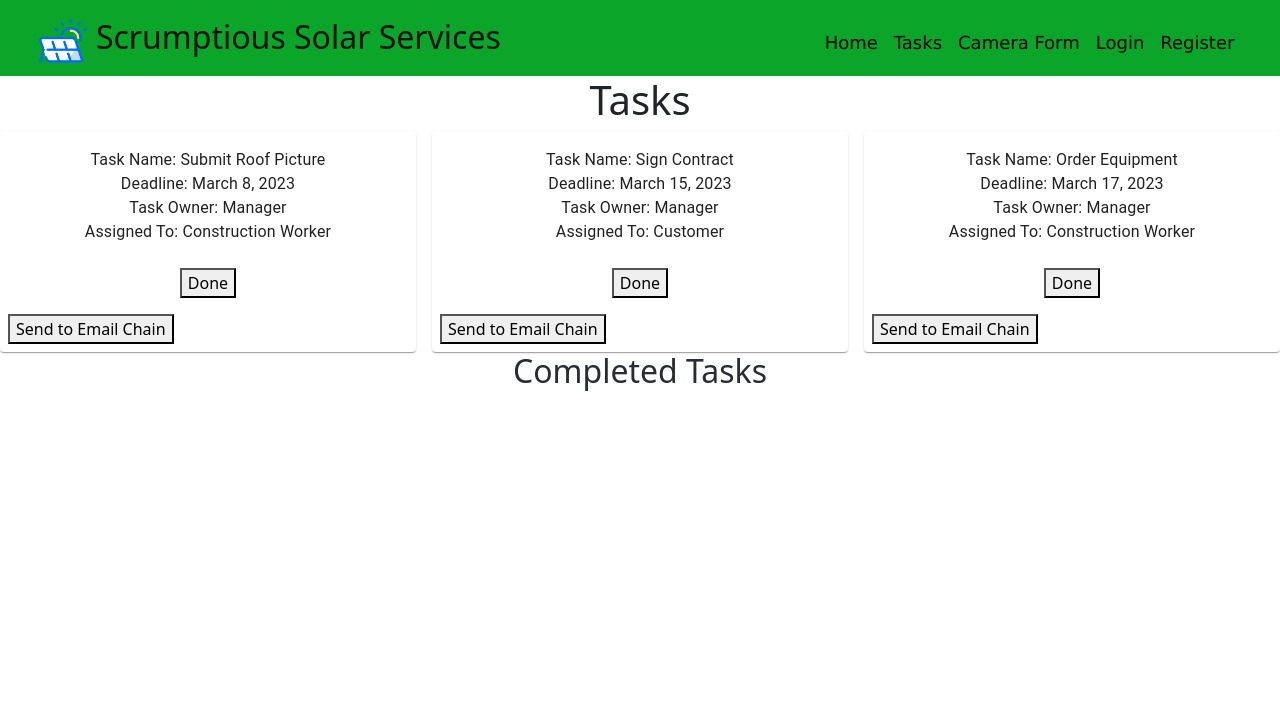
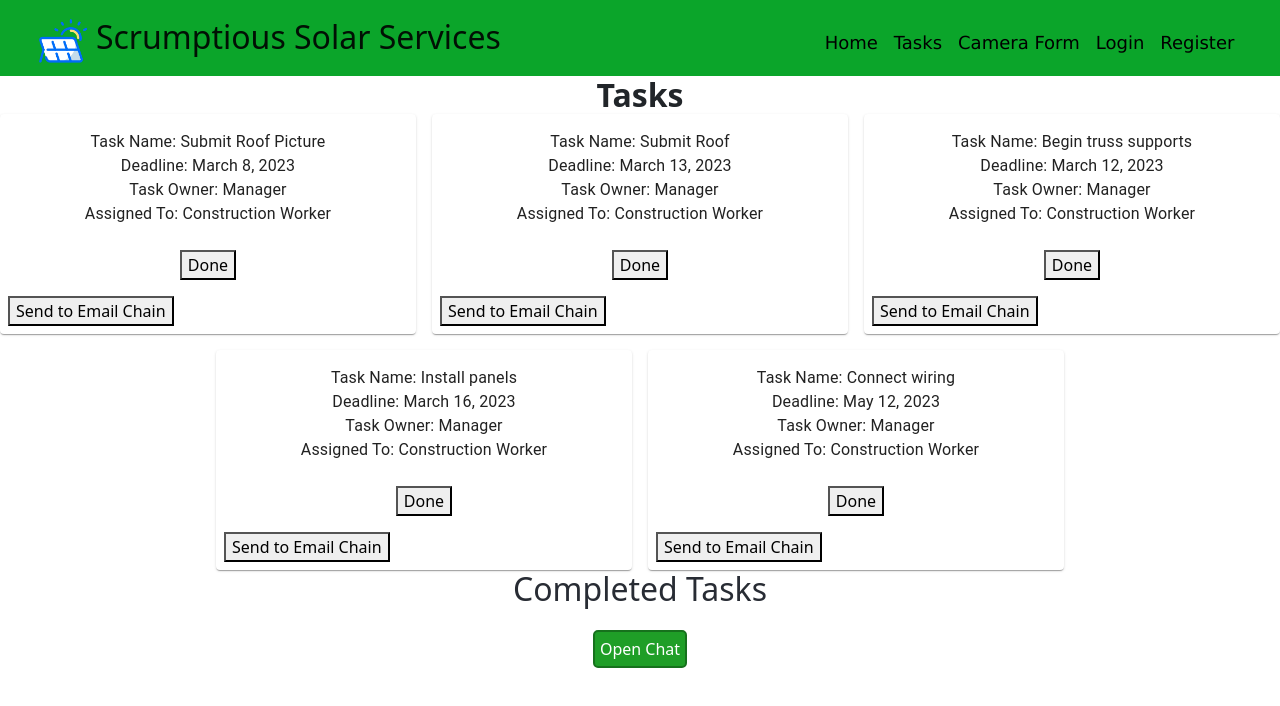
Before and after one commit to joshbernsteint/team11-scrumptious_7, a React (Create React App) app: page /tasks in a window 1280 px wide. Shown: the top 706 px of the page. Built offline with nearby package versions, Linux system fonts and the light colour scheme.

Commit message:
working demo

```diff
--- a/src/components/EmailChain.js
+++ b/src/components/EmailChain.js
@@ -13,9 +13,11 @@ function EmailChain() {
 
   useEffect(() => {
     // mock users
-    const user1 = { name: "Jasmine", email: "jperez11@stevens.edu" };
-    const user2 = { name: "Campbell", email: "ctedtsen@stevens.edu" };
-    setUsers([user1, user2]);
+    // const user1 = { name: "Jasmine", email: "jperez11@stevens.edu" };
+    // const user2 = { name: "Campbell", email: "ctedtsen@stevens.edu" };
+    const user3 = { name: "Josh B", email: "jbernst1@stevens.edu"};
+    const user4 = { name: "Josh G", email: "jgorman4@stevens.edu"};
+    setUsers([user3, user4]);
   }, []);
 
   const clickHandler = () => {
--- a/src/components/TaskDashboard.js
+++ b/src/components/TaskDashboard.js
@@ -4,6 +4,7 @@ import { useRef, useState, useEffect } from 'react'
 import TaskStatus from './TaskStatus';
 import NotificationBar from './NotificationBar';
 import ProgressBar from './ProgressBar';
+import UpdateProgressBar from './UpdateProgressBar';
 
 const priorities=[
     <img src="/priorities/p1.png" className="priority-Images"/>,
@@ -152,8 +153,11 @@ export function TaskDashboard(tasks) {
                         {notBar}
                     </Stack>
                 </Stack>
+            <Button href="/progress" variant='primary' style={{width: "15%", alignContent: "center"}}>See overall Progress</Button>
             </Card.Body>
             </Card>
+
+
 
         </div>
     )
--- a/src/components/TaskScreen.js
+++ b/src/components/TaskScreen.js
@@ -1,10 +1,11 @@
 import TaskStatus from "./TaskStatus"
-
+import JoinChat from "./chatLogs/JoinChat"
 
 export function TaskScreen(props) {
     return (
         <>
-            <TaskStatus/>
+            <TaskStatus tasks={props.tasks}/>
+            <JoinChat tasks={props.tasks}/>
         </>
     )
 }
--- a/src/components/TaskStatus.js
+++ b/src/components/TaskStatus.js
@@ -9,30 +9,31 @@ import {
   Typography,
 } from "@mui/material";
 
-function TaskStatus() {
-  const tasks = useRef([
-    {
-      id: "1",
-      name: "Submit Roof Picture",
-      due: "March 8, 2023",
-      owner: "Manager",
-      assignedTo: "Construction Worker",
-    },
-    {
-      id: "2",
-      name: "Sign Contract",
-      due: "March 15, 2023",
-      owner: "Manager",
-      assignedTo: "Customer",
-    },
-    {
-      id: "3",
-      name: "Order Equipment",
-      due: "March 17, 2023",
-      owner: "Manager",
-      assignedTo: "Construction Worker",
-    },
-  ]);
+function TaskStatus(props) {
+  // const tasks = useRef([
+  //   {
+  //     id: "1",
+  //     name: "Submit Roof Picture",
+  //     due: "March 8, 2023",
+  //     owner: "Manager",
+  //     assignedTo: "Construction Worker",
+  //   },
+  //   {
+  //     id: "2",
+  //     name: "Sign Contract",
+  //     due: "March 15, 2023",
+  //     owner: "Manager",
+  //     assignedTo: "Customer",
+  //   },
+  //   {
+  //     id: "3",
+  //     name: "Order Equipment",
+  //     due: "March 17, 2023",
+  //     owner: "Manager",
+  //     assignedTo: "Construction Worker",
+  //   },
+  // ]);
+  let tasks = props.tasks
   const [cards, setCards] = useState(null);
   const completedTasks = useRef([]);
   const buildTaskCard = (task) => {
@@ -42,7 +43,7 @@ function TaskStatus() {
           <Card>
             <CardActionArea>
               <CardContent>
-                <Typography>Task Name: {task.name}</Typography>
+                <Typography>Task Name: {task.title}</Typography>
                 <Typography>Deadline: {task.due}</Typography>
                 <Typography>Task Owner: {task.owner}</Typography>
                 <Typography>Assigned To: {task.assignedTo}</Typography>
@@ -73,7 +74,7 @@ function TaskStatus() {
   };
   useEffect(() => {
     setCards(
-      tasks.current.map((task) => {
+      tasks.map((task) => {
         return buildTaskCard(task);
       })
     );
@@ -103,7 +104,7 @@ function TaskStatus() {
       }
     }
     completedTasks.current = doneTasks;
-    let temp2 = [...tasks.current, incompleteTask];
+    let temp2 = [...tasks, incompleteTask];
     tasks.current = temp2;
     setCards(
       tasks.current.map((task) => {
@@ -120,23 +121,23 @@ function TaskStatus() {
     let li = document.createElement("li");
 
     // find task marked completed in tasks
-    for (let i = 0; i < tasks.current.length; i++) {
-      if (tasks.current[i].id === id) {
-        taskCompleted = tasks.current[i];
+    for (let i = 0; i < tasks.length; i++) {
+      if (tasks[i].id === id) {
+        taskCompleted = tasks[i];
         completedTasks.current = [...completedTasks.current, taskCompleted];
         break;
       }
     }
-    for (let i = 0; i < tasks.current.length; i++) {
-      if (tasks.current[i].id) {
-        if (tasks.current[i].id !== id) {
-          task = tasks.current[i];
+    for (let i = 0; i < tasks.length; i++) {
+      if (tasks[i].id) {
+        if (tasks[i].id !== id) {
+          task = tasks[i];
           incompleteTasks.push(task);
         }
       }
     }
-    tasks.current = incompleteTasks;
-    li.appendChild(document.createTextNode("Task Name: "+taskCompleted.name));
+    tasks = incompleteTasks;
+    li.appendChild(document.createTextNode("Task Name: "+taskCompleted.title));
     li.appendChild(document.createElement("br"))
     let date = new Date();
     li.appendChild(document.createTextNode("Completed On: "+ date.toDateString() +" "+ date.toLocaleTimeString()))
@@ -150,7 +151,7 @@ function TaskStatus() {
     li.id = "li-task" + id;
     ul.appendChild(li);
     setCards(
-      tasks.current.map((task) => {
+      tasks.map((task) => {
         return buildTaskCard(task);
       })
     );
--- a/src/components/chatLogs/JoinChat.jsx
+++ b/src/components/chatLogs/JoinChat.jsx
@@ -35,7 +35,7 @@ const JoinChat = (props) => {
     e.preventDefault();
     setName(e.target.changeName.value);
   };
-
+  const tasks=props.tasks
   return (
     <div className={styles.main_chat}>
       <div className={styles.room_header}>
@@ -68,9 +68,9 @@ const JoinChat = (props) => {
           {open && !toggle && (
             <div className={styles.join_chat}>
               <h1>Join A Task Chat</h1>
-              <button
+              {/* <button
                 className={styles.task_chat}
-                onClick={() => onPress("room1", "Submit Roof Picture")}
+                onClick={() => onPress("room1", "Submit Roof Hahaha")}
               >
                 Submit Roof Picture
               </button>
@@ -85,7 +85,15 @@ const JoinChat = (props) => {
                 onClick={() => onPress("room3", "Order Equipment")}
               >
                 Order Equipment
-              </button>
+              </button> */}
+              {tasks.map((task,idx) => (
+                  <button
+                  className={styles.task_chat}
+                  onClick={() => onPress(`room${idx}`, task.title)}
+                >
+                  {task.title}
+                </button>
+              ))}
             </div>
           )}
           {open && toggle ? (
```
